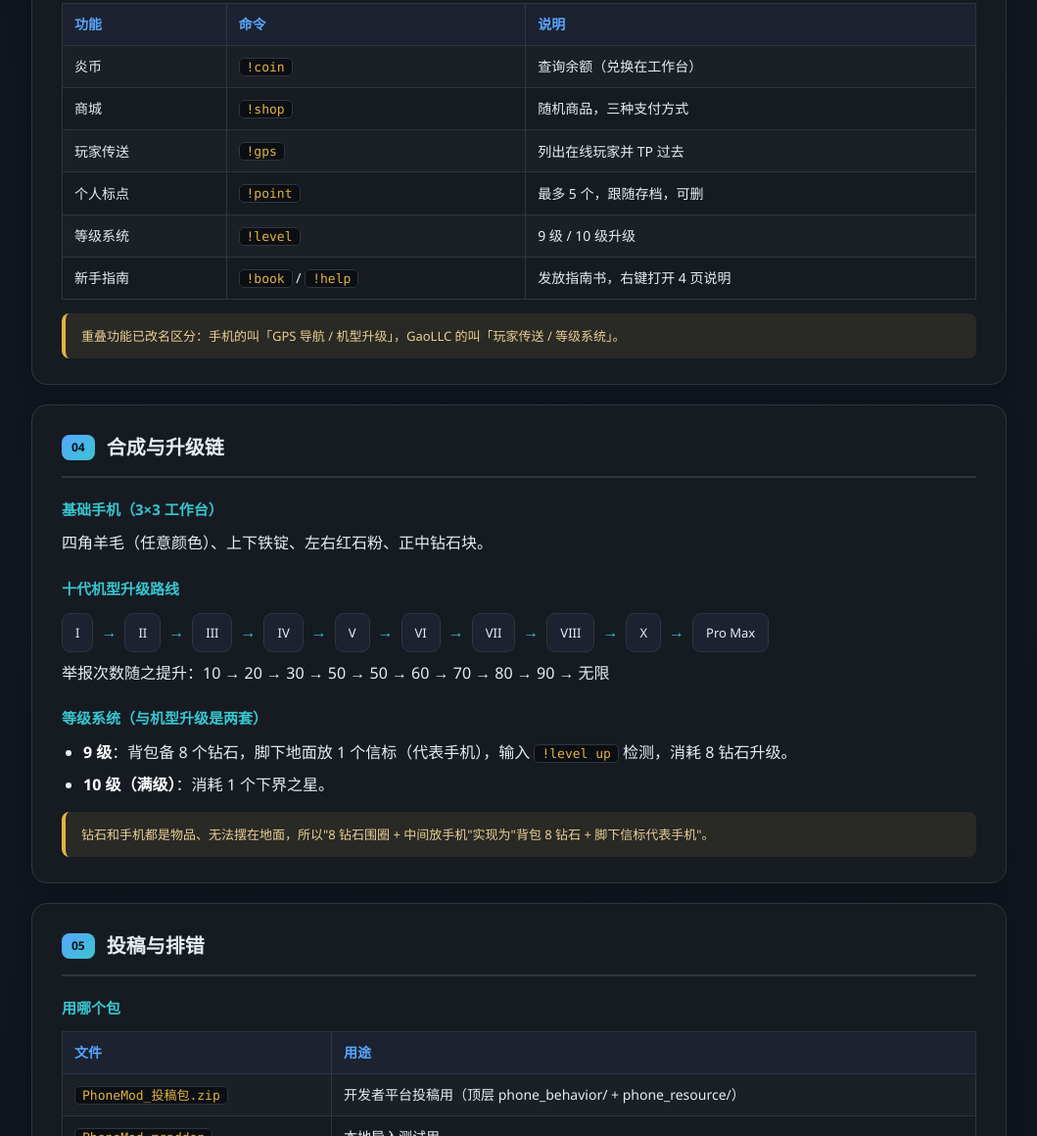
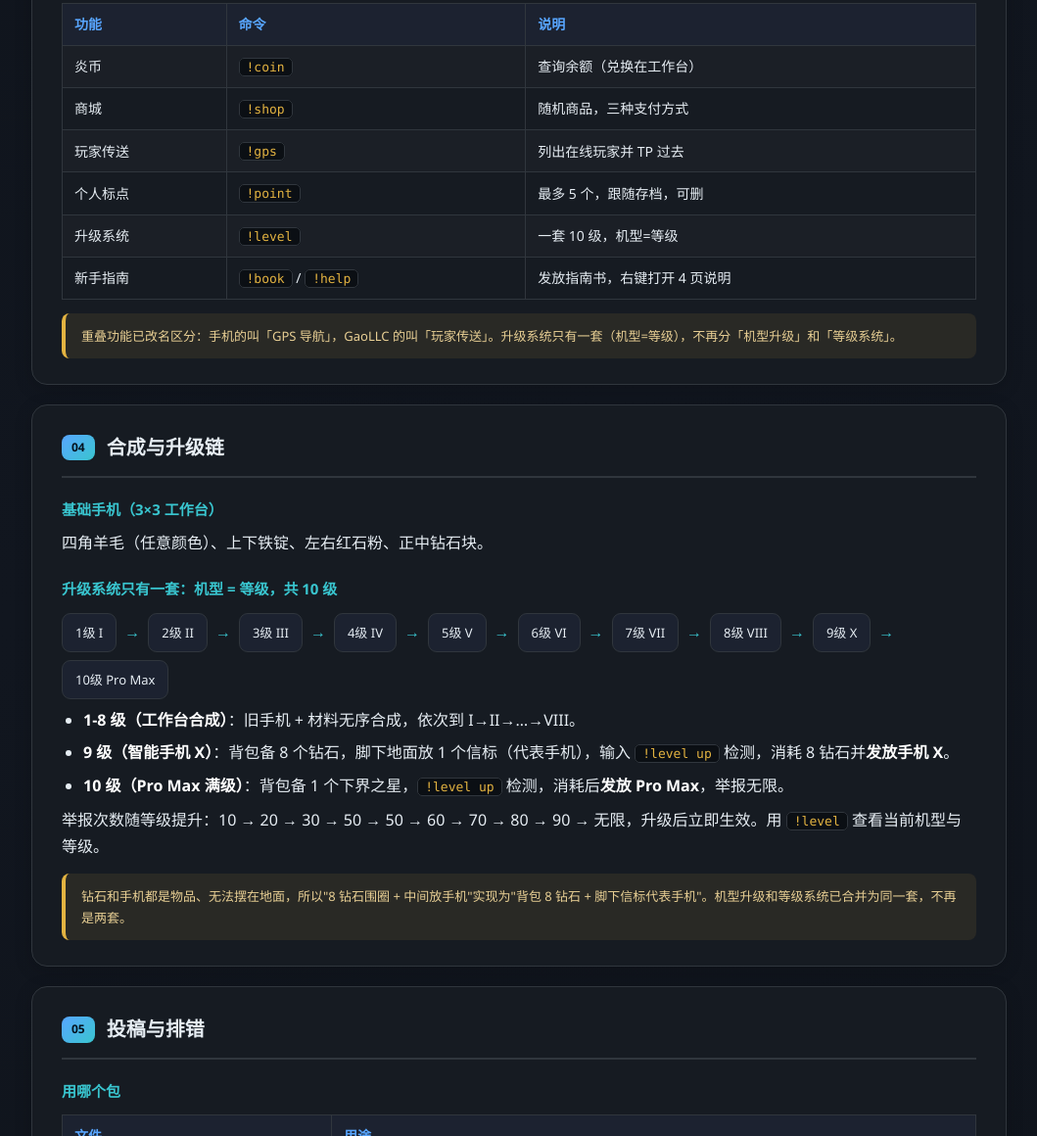
Before and after one commit to 3666134691/Wen-long, a plain HTML site: page index.html in a window 1280 px wide. Shown: the part 2471-3631 px from the top of the page at 98% size, without its empty margins (110-1169 px from the left). Drawn offline with Linux system fonts and the light colour scheme.

Commit message:
Update index.html

```diff
--- a/index.html
+++ b/index.html
@@ -181,10 +181,10 @@
       <tr><td>商城</td><td><code>!shop</code></td><td>随机商品，三种支付方式</td></tr>
       <tr><td>玩家传送</td><td><code>!gps</code></td><td>列出在线玩家并 TP 过去</td></tr>
       <tr><td>个人标点</td><td><code>!point</code></td><td>最多 5 个，跟随存档，可删</td></tr>
-      <tr><td>等级系统</td><td><code>!level</code></td><td>9 级 / 10 级升级</td></tr>
+      <tr><td>升级系统</td><td><code>!level</code></td><td>一套 10 级，机型=等级</td></tr>
       <tr><td>新手指南</td><td><code>!book</code> / <code>!help</code></td><td>发放指南书，右键打开 4 页说明</td></tr>
     </table>
-    <div class="note">重叠功能已改名区分：手机的叫「GPS 导航 / 机型升级」，GaoLLC 的叫「玩家传送 / 等级系统」。</div>
+    <div class="note">重叠功能已改名区分：手机的叫「GPS 导航」，GaoLLC 的叫「玩家传送」。升级系统只有一套（机型=等级），不再分「机型升级」和「等级系统」。</div>
   </section>
 
   <section id="s4">
@@ -192,27 +192,26 @@
     <h3>基础手机（3×3 工作台）</h3>
     <p>四角羊毛（任意颜色）、上下铁锭、左右红石粉、正中钻石块。</p>
 
-    <h3>十代机型升级路线</h3>
+    <h3>升级系统只有一套：机型 = 等级，共 10 级</h3>
     <div class="flow">
-      <span class="node">I</span><span class="arr">→</span>
-      <span class="node">II</span><span class="arr">→</span>
-      <span class="node">III</span><span class="arr">→</span>
-      <span class="node">IV</span><span class="arr">→</span>
-      <span class="node">V</span><span class="arr">→</span>
-      <span class="node">VI</span><span class="arr">→</span>
-      <span class="node">VII</span><span class="arr">→</span>
-      <span class="node">VIII</span><span class="arr">→</span>
-      <span class="node">X</span><span class="arr">→</span>
-      <span class="node">Pro Max</span>
+      <span class="node">1级 I</span><span class="arr">→</span>
+      <span class="node">2级 II</span><span class="arr">→</span>
+      <span class="node">3级 III</span><span class="arr">→</span>
+      <span class="node">4级 IV</span><span class="arr">→</span>
+      <span class="node">5级 V</span><span class="arr">→</span>
+      <span class="node">6级 VI</span><span class="arr">→</span>
+      <span class="node">7级 VII</span><span class="arr">→</span>
+      <span class="node">8级 VIII</span><span class="arr">→</span>
+      <span class="node">9级 X</span><span class="arr">→</span>
+      <span class="node">10级 Pro Max</span>
     </div>
-    <p>举报次数随之提升：10 → 20 → 30 → 50 → 50 → 60 → 70 → 80 → 90 → 无限</p>
-
-    <h3>等级系统（与机型升级是两套）</h3>
     <ul>
-      <li><strong>9 级</strong>：背包备 8 个钻石，脚下地面放 1 个信标（代表手机），输入 <code>!level up</code> 检测，消耗 8 钻石升级。</li>
-      <li><strong>10 级（满级）</strong>：消耗 1 个下界之星。</li>
+      <li><strong>1-8 级（工作台合成）</strong>：旧手机 + 材料无序合成，依次到 I→II→…→VIII。</li>
+      <li><strong>9 级（智能手机 X）</strong>：背包备 8 个钻石，脚下地面放 1 个信标（代表手机），输入 <code>!level up</code> 检测，消耗 8 钻石并<strong>发放手机 X</strong>。</li>
+      <li><strong>10 级（Pro Max 满级）</strong>：背包备 1 个下界之星，<code>!level up</code> 检测，消耗后<strong>发放 Pro Max</strong>，举报无限。</li>
     </ul>
-    <div class="note">钻石和手机都是物品、无法摆在地面，所以"8 钻石围圈 + 中间放手机"实现为"背包 8 钻石 + 脚下信标代表手机"。</div>
+    <p>举报次数随等级提升：10 → 20 → 30 → 50 → 50 → 60 → 70 → 80 → 90 → 无限，升级后立即生效。用 <code>!level</code> 查看当前机型与等级。</p>
+    <div class="note">钻石和手机都是物品、无法摆在地面，所以"8 钻石围圈 + 中间放手机"实现为"背包 8 钻石 + 脚下信标代表手机"。机型升级和等级系统已合并为同一套，不再是两套。</div>
   </section>
 
   <section id="s5">
```
